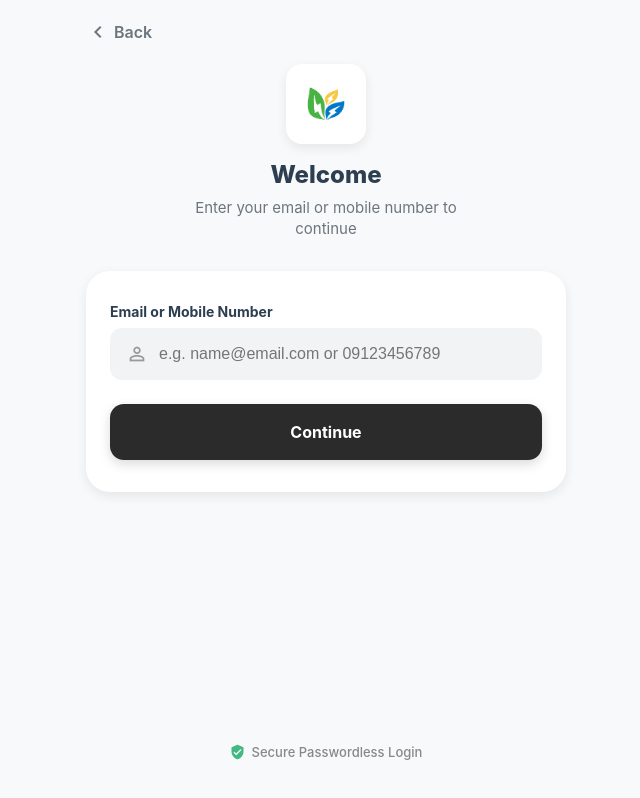
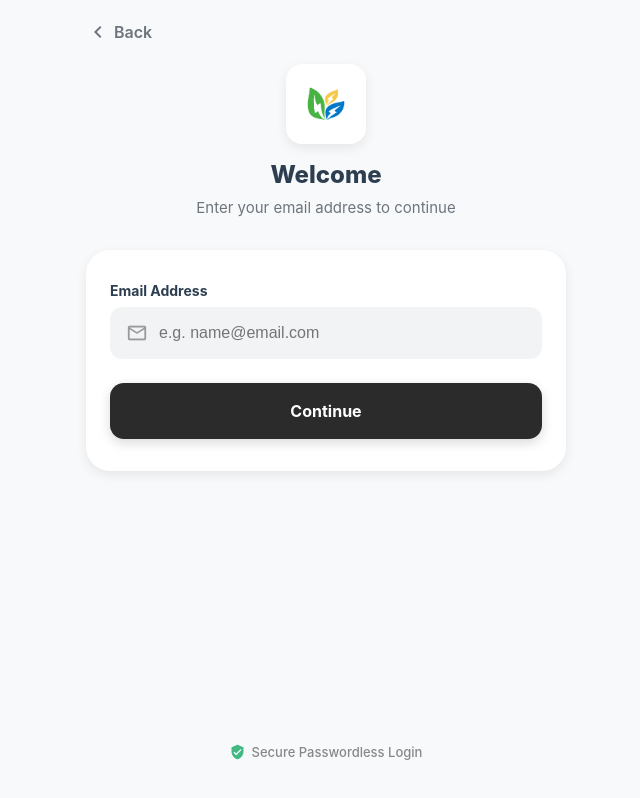
Before and after one commit to mawrk19/JuanCharge-mobile, a Vue app in the folder juancharge-mobile/: page /login in a window 1280 px wide. Shown: the whole page, without its empty margins (314-954 px from the left). Built offline with nearby package versions, Linux system fonts and the light colour scheme; no server answers.

Commit message:
feat: Restrict login identifier to email address only by updating UI text, input type, and validation messages.

```diff
--- a/juancharge-mobile/src/views/Login.vue
+++ b/juancharge-mobile/src/views/Login.vue
@@ -14,8 +14,8 @@
         <div class="logo-wrapper">
           <img src="/logo.png" alt="JuanCharge Logo" class="logo" />
         </div>
-        <h1>{{ step === 1 ? "Welcome" : "Check your messages" }}</h1>
-        <p v-if="step === 1">Enter your email or mobile number to continue</p>
+        <h1>{{ step === 1 ? "Welcome" : "Check your email" }}</h1>
+        <p v-if="step === 1">Enter your email address to continue</p>
         <p v-else>
           We sent a 6-digit code to <strong>{{ form.identifier }}</strong>
         </p>
@@ -27,13 +27,13 @@
           <!-- STEP 1: IDENTITY -->
           <div v-if="step === 1">
             <div class="form-section">
-              <label>Email or Mobile Number</label>
+              <label>Email Address</label>
               <div class="input-wrapper">
-                <span class="material-icons field-icon">person_outline</span>
+                <span class="material-icons field-icon">mail_outline</span>
                 <input
                   v-model="form.identifier"
-                  type="text"
-                  placeholder="e.g. name@email.com or 09123456789"
+                  type="email"
+                  placeholder="e.g. name@email.com"
                   required
                   :disabled="loading"
                 />
@@ -92,7 +92,7 @@
             class="change-number-btn"
             @click="step = 1"
           >
-            Change email or mobile number
+            Change email address
           </button>
         </form>
       </div>
@@ -213,7 +213,7 @@ const handleSubmit = () => {
 
 const startOtpProcess = async () => {
   if (!form.identifier) {
-    error.value = "Please enter your email or mobile number";
+    error.value = "Please enter your email address";
     return;
   }
 
```
